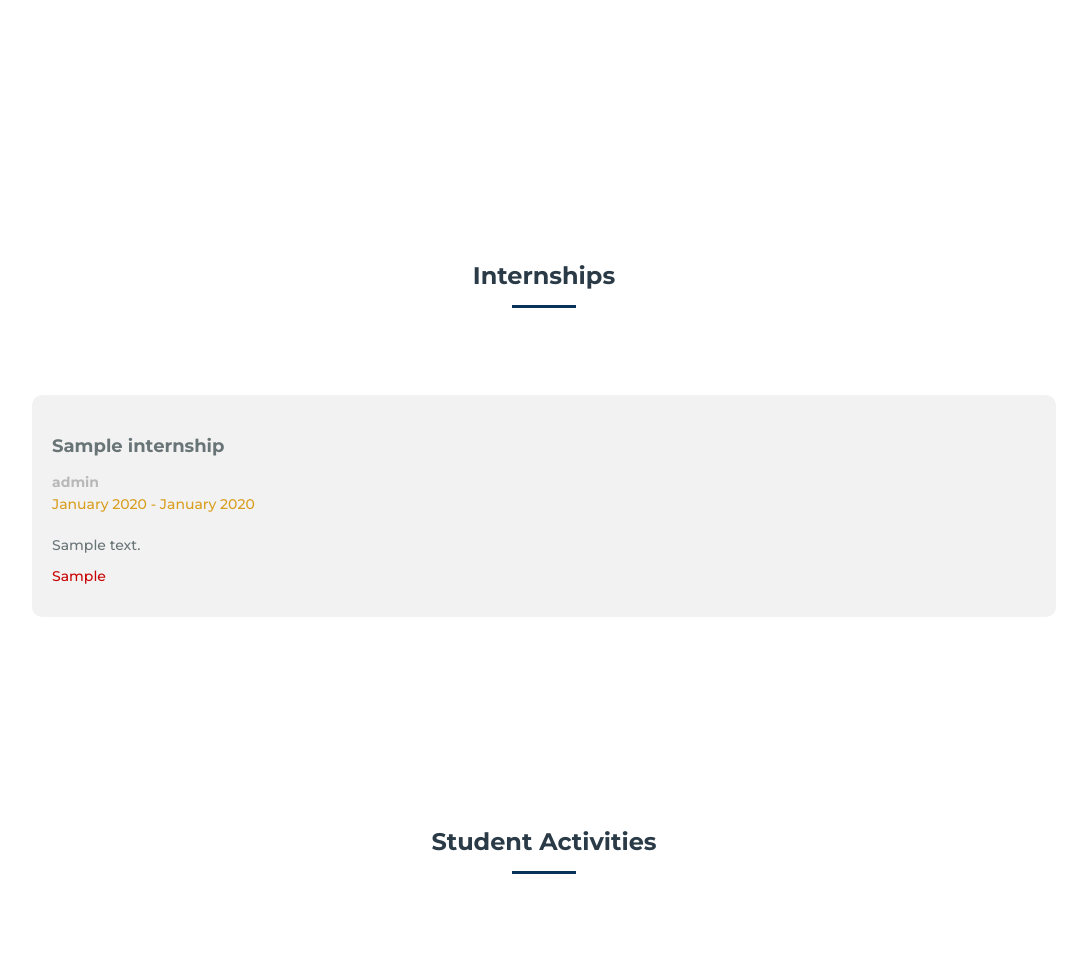
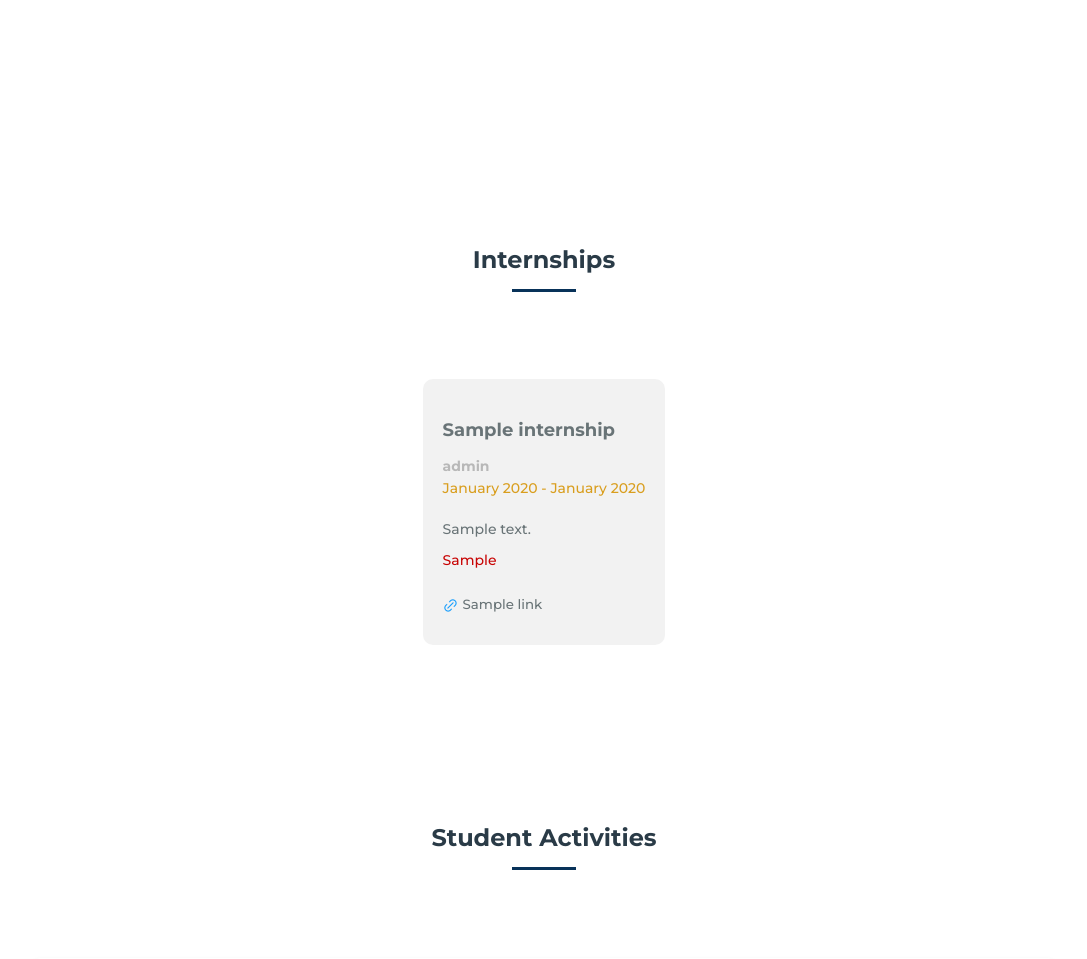
Before and after one commit to Mahy02/Mahinour_Elsarky, a Django app: template MyPortfolio/templates/index.html in a window 1280 px wide. Shown: the part 2564-3523 px from the top of the page, without its empty margins (96-1183 px from the left). Run offline with Django 4.2, Linux system fonts and the light colour scheme; the template is opened without the code that fills it: most values are stand-ins (such as "Sample title", 1, 10 or a date in 2020); grey boxes marked "Sample" are stand-in pictures.

Commit message:
links and new internships

```diff
--- a/MyPortfolio/templates/index.html
+++ b/MyPortfolio/templates/index.html
@@ -149,13 +149,36 @@
                             <p class="internships__dates">{{ internship.start_date|date:"F Y" }} - {{ internship.end_date|date:"F Y" }}</p>
                             <p class="internships__description">{{ internship.description }}</p>
                             <p class="internships__tools">{{ internship.tools_and_technologies.all|join:', ' }}</p>
+
+                            <br>
+                             <!-- Links for Internship -->
+
+                                    <ul style="list-style: none; padding: 0;">
+                                        {% for link in internship.links.all %}
+                                            <li style="margin-bottom: 10px;">
+                                                <a href="{{ link.url }}" target="_blank" style="font-size: smaller; display: flex; align-items: center;">
+                                                    <!-- text-decoration: underline; color: blue;  -->
+                                                    <img src="{% static 'assets/img/link.png' %}" alt="Link Icon" style="vertical-align: middle; margin-right: 5px;">
+                                                    {{ link.name }}
+                                                </a>
+                                            </li>
+                                        {% endfor %}
+                                    </ul>
                         </div>
-                        <div class="internships__images">
+                        <div>
+                            <!-- {% if 'Google Summer Of Code at Liquid Galaxy organization' in internship.company_name %}
+                                <img src="{% static 'assets/img/gsoc.jpg' %}" alt="Curt Image">
+                            {% elif 'NBE' in internship.company_name %}
+                                <img src="{% static 'assets/img/nbe.jpg' %}" alt="GSOC Image">
+
+                            {% endif %} -->
+                               <!-- class="internships__image" -->
+
                             {% if 'Google Summer Of Code at Liquid Galaxy organization' in internship.company_name %}
-                                <img src="{% static 'assets/img/gsoc.jpg' %}" alt="Curt Image" class="internships__image">
-                            {% elif 'NBE' in internship.company_name %}
-                                <img src="{% static 'assets/img/nbe.jpg' %}" alt="GSOC Image" class="internships__image">
-                            {% endif %}
+                            <img src="{% static 'assets/img/gsoc.jpg' %}" alt="Curt Image" style="display: block; margin: 0 auto; width: 50%; height: 50%;">
+                          {% elif 'NBE' in internship.company_name %}
+                            <img src="{% static 'assets/img/nbe.jpg' %}" alt="GSOC Image" style="display: block; margin: 0 auto; width: 50%; height: 50%;">
+                          {% endif %}
 
                             <!-- {% if internship.image1 %}
                             <img src="{{ internship.image1.url }}" alt="Internship Image 1" class="internships__image">
@@ -201,14 +224,33 @@
         {% for project in projects %}
         <div class="projects__item">
             <img src="{{ project.image.url }}" alt="" class="projects__img">
+
+
+
             <div class="projects__data">
+                  <!-- Links for Projects -->
+            {% if project.links.exists %}
+             <ul style="list-style: none; padding: 0;">
+                {% for link in project.links.all %}
+                    <li style="margin-bottom: 10px;">
+                        <a href="{{ link.url }}" target="_blank" style="font-size: smaller; display: flex; align-items: center;  font-size: 18px; font-weight: bold;">
+                            <!-- text-decoration: underline; color: blue;  -->
+                            <img src="{% static 'assets/img/link.png' %}" alt="Link Icon" style="vertical-align: middle; margin-right: 5px;">
+                             {{ project.project_name }}
+                        </a>
+                    </li>
+                {% endfor %}
+            </ul>
+                {% else %}
                 <h3 class="projects__title">{{ project.project_name }}</h3>
+                {% endif %}
                 <span class="projects__year">{{ project.year }}</span>
                 <p class="projects__type">{{ project.project_type }}</p>
                 <p class="projects__description">{{ project.description }}</p>
                 <div class="projects__technologies">
                     <span class="projects__tech">{{ project.tools_and_technologies.all|join:', ' }}</span>
                 </div>
+
             </div>
         </div>
         {% endfor %}
--- a/static/assets/css/styles.css
+++ b/static/assets/css/styles.css
@@ -532,9 +532,39 @@ max-height: 200%;
 
 
 /*===== INTERNSHIPS =====*/
-.internships {
+/* .internships {
     padding: 80px 0;
+  } */
+
+
+  /* .image-container {
+    display: flex;
+    justify-content: center;
+    align-items: center;
+} */
+
+.internships__container {
+    display: flex;
+    flex-direction: column;
+    align-items: center;
+    justify-content: center;
+    margin: 0 auto;
   }
+
+
+/*
+  .image-container {
+    display: block;
+    margin: 0 auto;
+  } */
+.internships__images {
+    display: flex;
+    justify-content: center; /* Horizontally center the images */
+    align-items: center; /* Vertically center the images */
+    /* Add any other necessary styling here */
+}
+
+
 
   .section-title {
     font-size: 24px;
@@ -553,7 +583,7 @@ max-height: 200%;
 
   .internships__content {
     flex: 1;
-    margin-right: 20px;
+    /*margin-right: 20px;*/
   }
 
   .internships__text {
@@ -592,7 +622,11 @@ max-height: 200%;
     color: #c80303;
   }
 
-  .internships__images {
+  .internship_image {
+    display: block;
+    margin: 0 auto;
+  }
+  /* .internships__images {
     flex: 0 0 200px;
     display: flex;
     justify-content: center;
@@ -607,7 +641,7 @@ max-height: 200%;
     margin-left: 350px;
     margin-bottom: 20px;
     border-radius: 8px;
-  }
+  } */
 
   .internships__images:after {
     content: "";
@@ -619,6 +653,12 @@ max-height: 200%;
     transition: box-shadow 0.3s ease-in-out;
   }
 
+  @media only screen and (max-width: 600px) {
+    .image-container {
+      display: block;
+      margin: 0 auto;
+    }
+  }
 
 
   /*===== STUDENT ACTIVITIES =====*/
```
Also changed, not shown: MyPortfolio/admin.py (+22 -3 lines), MyPortfolio/models.py (+13 -0 lines), MyPortfolio/migrations/0004_link_alter_achievement_options_and_more.py (added), db.sqlite3, static/assets/img/link.png (added).
